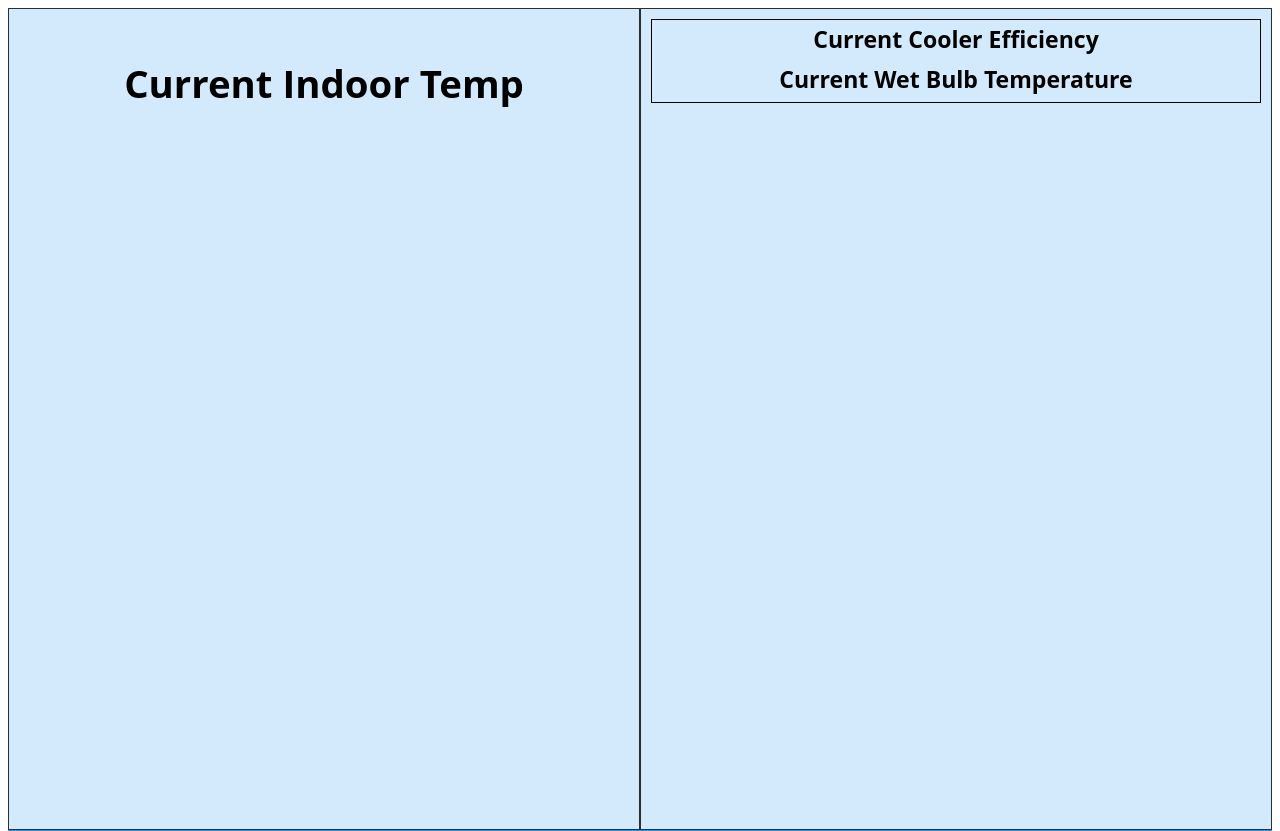
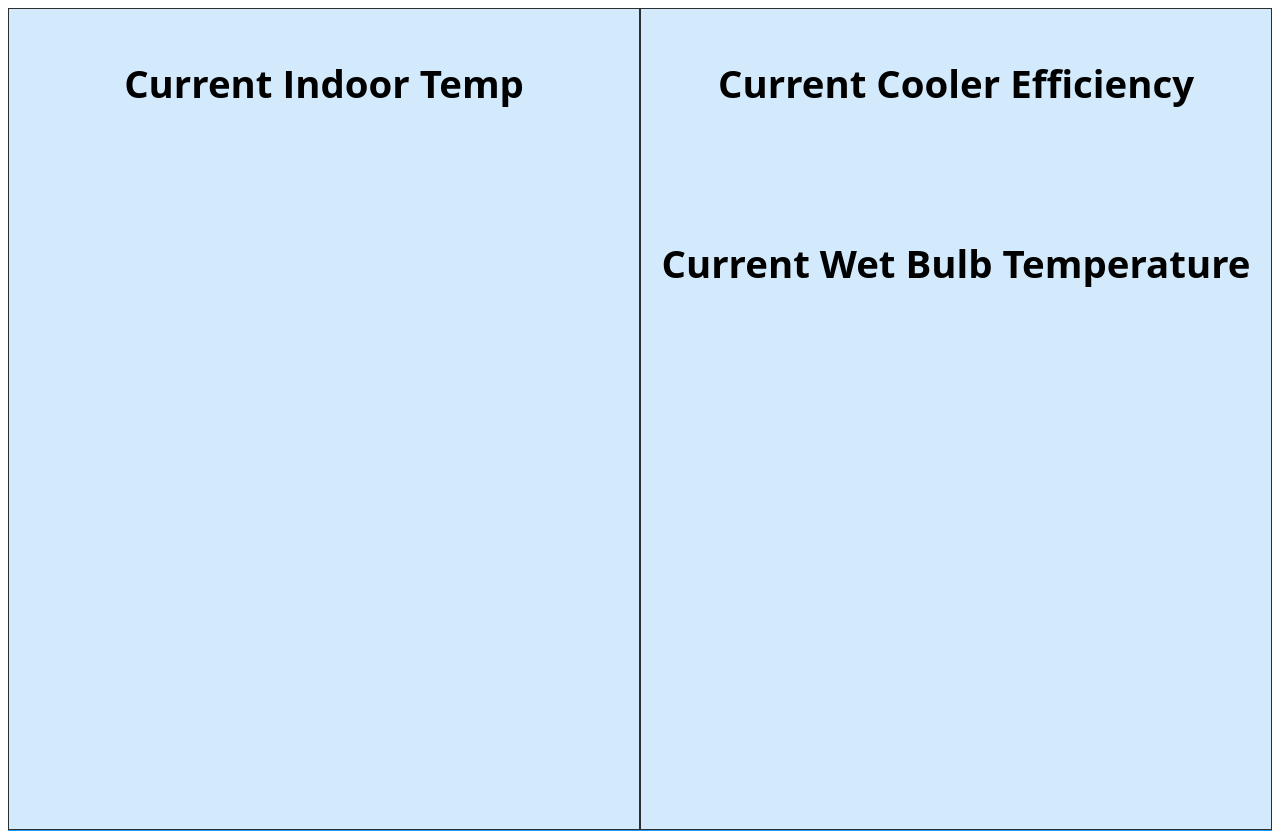
Before and after one commit to Josteniok/IsMySwampWorking, a plain HTML site: page index.html in a window 1280 px wide. Shown: the top 831 px of the page. Drawn offline with Linux system fonts and the light colour scheme; no server answers.

Commit message:
Trying some other formatting options.

```diff
--- a/index.html
+++ b/index.html
@@ -36,20 +36,10 @@
                   <p id = "indoortemp"></p>
               </div>
               <div class = "grid-item" id = "outdoor-column">
-                  <table>
-                    <th>
-                        Current Cooler Efficiency
-                    </th>
-                    <tr>
-                        <td id="coolerefficiency"></td>
-                    </tr>
-                    <th>
-                        Current Wet Bulb Temperature
-                    </th>
-                    <tr>
-                        <td id="wetbulbtemp"></td>
-                    </tr>
-                  </table>
+                  <p style = "font-size:3vw">Current Cooler Efficiency</p>
+                  <p id = "coolerefficiency"></p>
+                  <p style = "font-size:3vw">Current Wet Bulb Temperature</p>
+                  <p id = "wetbulbtemp"></p>
               </div>
           </div>
           <script src="/isswampgood/isswampgood.js">
```
